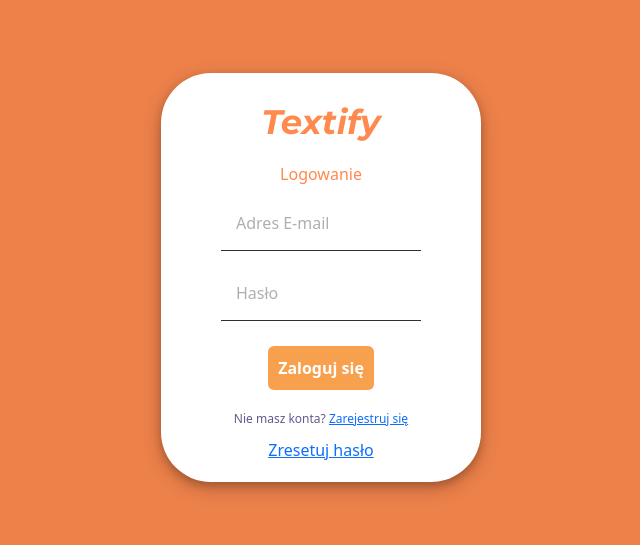
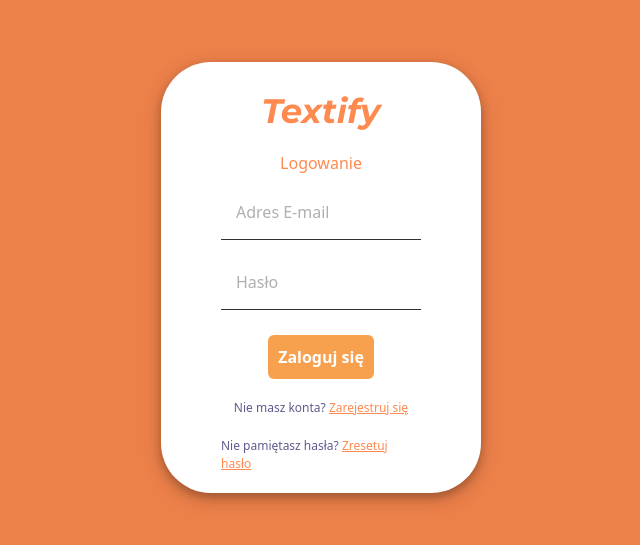
Before and after one commit to Fejren/Textify, a React (Create React App) app in the folder frontend/: page /login in a window 1280 px wide. Shown: the part 123-668 px from the top of the page, without its empty margins (319-959 px from the left). Built offline with nearby package versions, Linux system fonts and the light colour scheme.

Commit message:
Poprawione style linków (#11)

```diff
--- a/frontend/src/pages/Login.js
+++ b/frontend/src/pages/Login.js
@@ -52,8 +52,8 @@
 
           <Button type={"submit"} className={"button"}>Zaloguj się</Button>
         </Form>
-        <Form.Text className={"p"}>Nie masz konta? <Link to="/register">Zarejestruj się</Link></Form.Text>
-        <Link to="/reset-password">Zresetuj hasło</Link>
+        <Form.Text className={"p"}>Nie masz konta? <Link className={'link'} to="/register">Zarejestruj się</Link></Form.Text>
+        <Form.Text className={"p"}>Nie pamiętasz hasła? <Link className={'link'} to="/reset-password">Zresetuj hasło</Link></Form.Text>
       </div>
     </div>
   );
--- a/frontend/src/pages/Register.js
+++ b/frontend/src/pages/Register.js
@@ -85,7 +85,7 @@
           />
           <Button className={"button"} type={"submit"}>Zarejestruj się</Button>
         </Form>
-        <Form.Text className={"p"}>Masz już konto? <Link to={"/login"}>Zaloguj się</Link></Form.Text>
+        <Form.Text className={"p"}>Masz już konto? <Link className={'link'} to={"/login"}>Zaloguj się</Link></Form.Text>
       </div>
     </div>
   );
```
